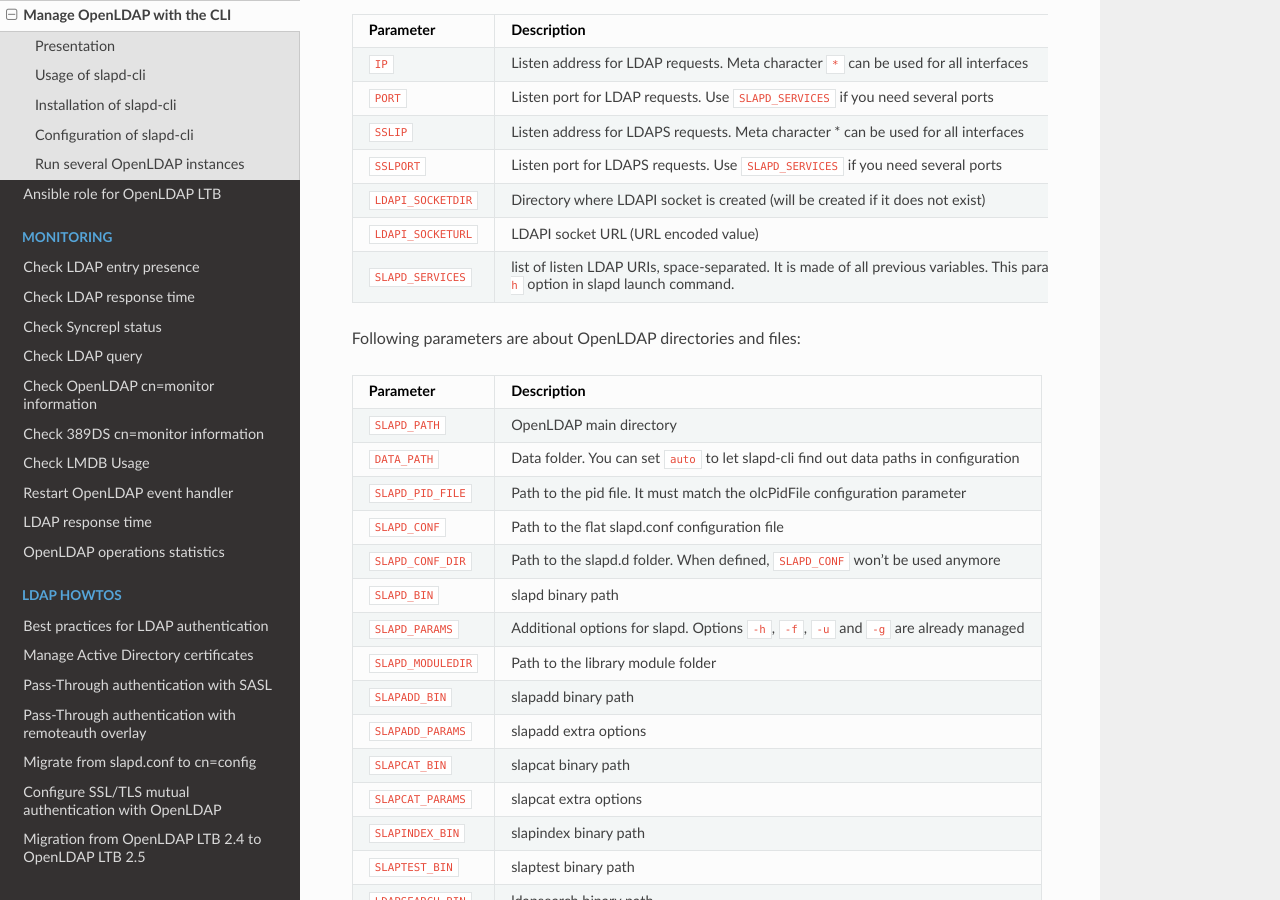
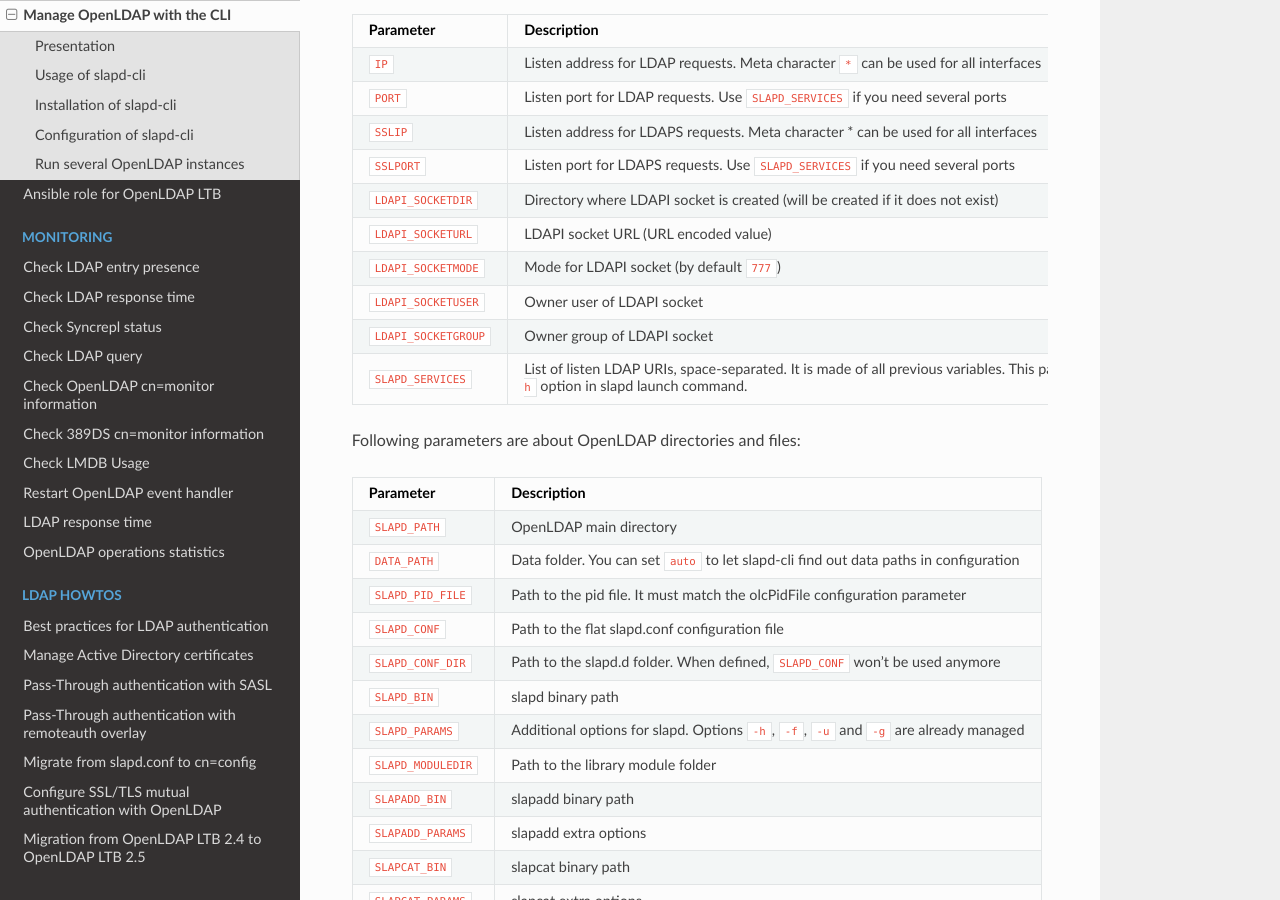
Before and after one commit to ltb-project/documentation, a Sphinx documentation site: the page built from source/slapd-cli.rst, in a window 1280 px wide and 900 px high, scrolled down 3293 px. Built offline with Sphinx 7.4.7 and the Read the Docs theme 2.0.0, drawn with Linux system fonts in a browser that asks for light colours.

Commit message:
Added parameter documentation for LDAPI_SOCKETMODE, LDAPI_SOCKETUSER and LDAPI_SOCKETGROUP

```diff
--- a/source/slapd-cli.rst
+++ b/source/slapd-cli.rst
@@ -148,7 +148,13 @@
 +----------------------------+--------------------------------------------------------------------------------------------+
 | ``LDAPI_SOCKETURL``        | LDAPI socket URL (URL encoded value)                                                       |
 +----------------------------+--------------------------------------------------------------------------------------------+
-| ``SLAPD_SERVICES``         | list of listen LDAP URIs, space-separated. It is made of all previous variables.           |
+| ``LDAPI_SOCKETMODE``       | Mode for LDAPI socket (by default ``777``)                                                 |
++----------------------------+--------------------------------------------------------------------------------------------+
+| ``LDAPI_SOCKETUSER``       | Owner user of LDAPI socket                                                                 |
++----------------------------+--------------------------------------------------------------------------------------------+
+| ``LDAPI_SOCKETGROUP``      | Owner group of LDAPI socket                                                                |
++----------------------------+--------------------------------------------------------------------------------------------+
+| ``SLAPD_SERVICES``         | List of listen LDAP URIs, space-separated. It is made of all previous variables.           |
 |                            | This parameter is corresponding to ``-h`` option in slapd launch command.                  |
 +----------------------------+--------------------------------------------------------------------------------------------+
 
```
